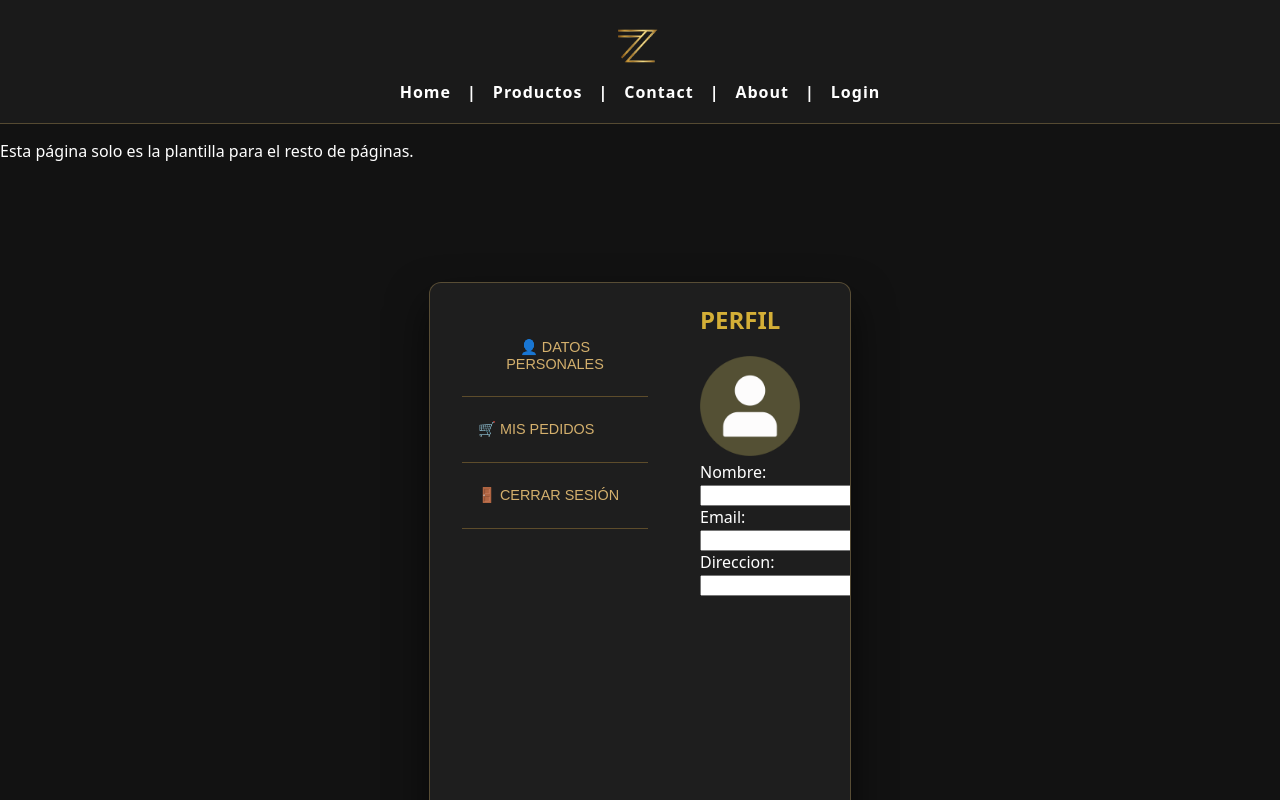
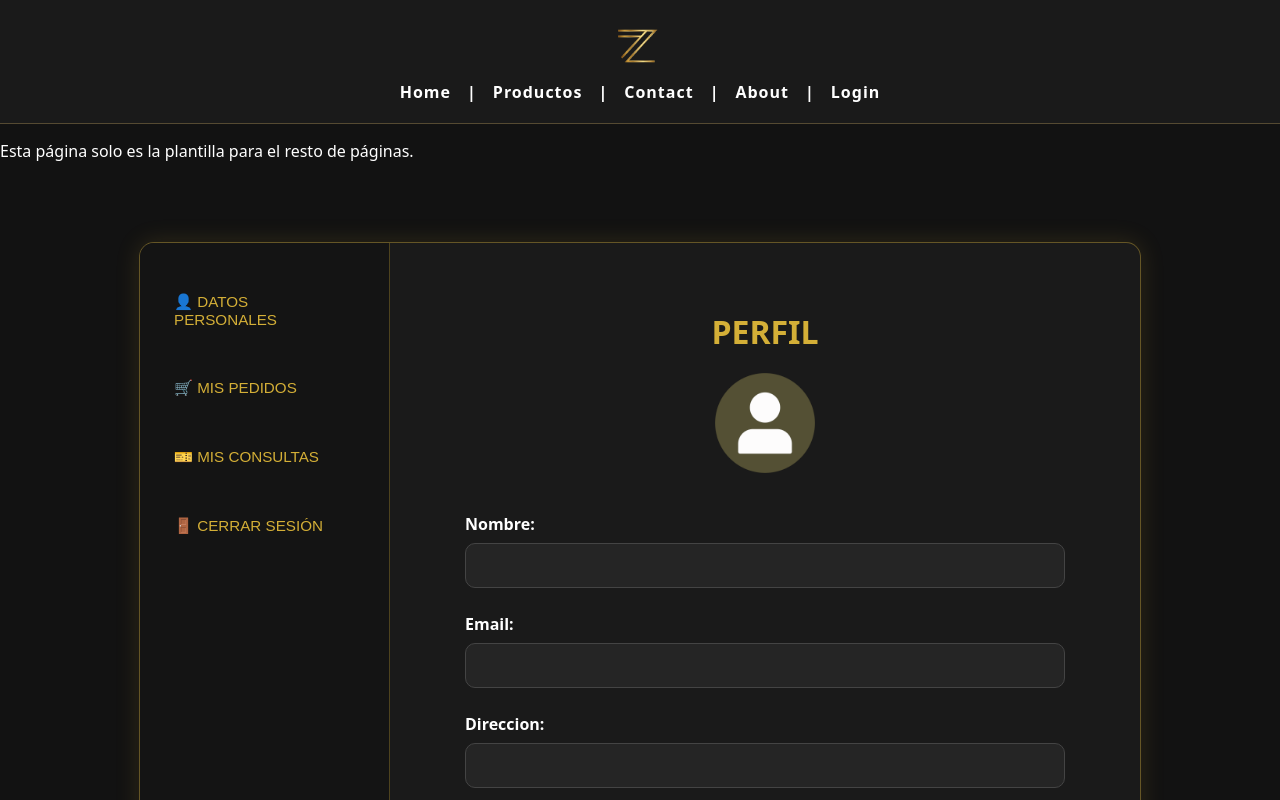
Before and after one commit to kylewenad/Proyecto_Desarrollo_Interfaces, a React (Vite) app in the folder frontend/: page /Profile in a window 1280 px wide. Shown: the top 800 px of the page. Built offline with nearby package versions, Linux system fonts and the light colour scheme.

Commit message:
profile algunos cambios

```diff
--- a/frontend/src/pages/Profile.jsx
+++ b/frontend/src/pages/Profile.jsx
@@ -4,8 +4,10 @@ import '../styles/profile.css';
 import { useState } from 'react';
 
 export default function ProfileMenu() {
-  const [user,setUser] = useState('');
-  const [email,setEmail] = useState('');
+  const [user] = useState("");
+  const [email] = useState("");
+  const [direccion] = useState("");
+
   const navigate = useNavigate();
 
   const logout = () => {
@@ -26,6 +28,10 @@ export default function ProfileMenu() {
             🛒 MIS PEDIDOS
           </button>
 
+          <button className="aside__button" onClick={() => navigate("/contact")}>
+            🎫 MIS CONSULTAS
+          </button>
+
           <button className="aside__button" onClick={logout}>
             🚪 CERRAR SESIÓN
           </button>
@@ -37,32 +43,37 @@ export default function ProfileMenu() {
             <img src={profile_img} alt="imagen por defecto del perfil"/>
           </div>
           <div className="profile__data">
+
+            <div className="campo">
             <label>Nombre: </label>
               <input className="profile__input"
                 type="text"
                 value={user}
                 readOnly></input>
+              </div>
+
+            <div className="campo">
             <label>Email: </label>
               <input className="profile__input"
                 type="text"
                 value={email}
                 readOnly>
               </input>
-            <label>Direccion: </label>
-            <input className="profile__input">
-              </input>
             </div>
-           <br></br>
-           <br></br>
-           <br></br>
-           <br></br>
-           <br></br>
-           <br></br>
-           <br></br>
-           <br></br>
-           <br></br>
-           <br></br>
-           <br></br>
+
+            <div className="campo">
+              <label>Direccion: </label>
+              <input className="profile__input"
+                type="text"
+                value={direccion}
+                readOnly/>
+            </div>
+            <div className="profile__actions">
+              <button className="profile__edit-btn">EDITAR PERFIL</button>
+            </div>
+
+          </div>
+
         </div>
       </div>
     </section>
--- a/frontend/src/styles/profile.css
+++ b/frontend/src/styles/profile.css
@@ -1,76 +1,172 @@
 .section__profile{
-    height: calc(100vh - 70px);
-    display:flex;
-    align-items:center;
-    justify-content:center;
-    padding:40px;
-
-    background-size:cover;
-    background-position:center;
-    background-repeat:no-repeat;
-    position:relative;
+    min-height: calc(100vh - 70px);
+    display: flex;
+    align-items: center;
+    justify-content: center;
+    padding: 40px;
+    background-size: cover;
+    background-position: center;
+    background-repeat: no-repeat;
 }
 
 .container__profile{
-    display:grid;
+    display: grid;
     grid-template-columns: 250px 1fr;
-    min-height: 600px;
-    gap: 20px;
-    position:relative;
-    z-index:1;
-    width:100%;
-    max-width:420px;
-    padding:0;
-    border-radius:12px;
-    background:var(--bg-surface);
-    backdrop-filter:blur(12px);
-    border:1px solid var(--border-gold);
-    box-shadow:0 20px 40px rgba(0,0,0,0.6);
-    color: var(--text-);
+    width: 90%;
+    max-width: 1000px;
+    min-height: 650px;
+
+    background: #1a1a1a;
+    border: 1px solid rgba(212,175,55,0.4);
+    border-radius: 15px;
+
     overflow: hidden;
+
+    box-shadow: 0 0 25px rgba(212,175,55,0.15);
 }
 
+/* MENÚ LATERAL */
+
 .aside__profile{
-    display:flex;
-    flex-direction:column;
-    padding: 2rem;
+    background: #141414;
+    padding: 2rem 1rem;
+    border-right: 1px solid rgba(212,175,55,0.3);
+
+    display: flex;
+    flex-direction: column;
+    gap: 15px;
 }
 
 .aside__button{
     width: 100%;
-    display: flex;
-    align-items: center;
-    gap: 1rem;
-
-    padding: 1.5rem 1rem;
-    background: var(--bg-surface);
-    color: #d4b06d;
+    padding: 18px;
 
     border: none;
+    border-radius: 8px;
 
-    border-bottom: 1px solid #5d4c2b;
-    overflow: hidden;
-    font-size: 0.9rem;
-    text-transform: uppercase;
+    background: transparent;
+    color: #d4af37;
 
+    text-align: left;
+    font-size: 0.95rem;
     cursor: pointer;
-    transition: 0.3s;
+
+    transition: .3s;
 }
 
 .aside__button:hover{
-    transform:translateY(-2px);
-    box-shadow:var(--gold-glow);
+    background: rgba(212,175,55,0.15);
+    transform: translateX(5px);
 }
 
-.info_profile{
-    display: grid;
-    grid-template-rows: 1fr 1fr;
+/* CONTENIDO */
+
+.info__profile{
+    padding: 40px;
 }
 
 .profile__titulo{
-    align-content: center;
+    display: flex;
+    flex-direction: column;
+    align-items: center;
+    margin-bottom: 40px;
 }
-.info__profile img{
-    max-width: 100px;
+
+.profile__titulo h2{
+    color: #d4af37;
+    font-size: 2rem;
+    margin-bottom: 20px;
+}
+
+.profile__titulo img{
+    width: 100px;
+    height: 100px;
+    object-fit: contain;
+}
+
+.profile__data{
+    max-width: 600px;
+    margin: 0 auto;
+}
+
+.campo{
+    display: flex;
+    flex-direction: column;
+    margin-bottom: 25px;
+}
+
+.campo label{
+    color: white;
+    margin-bottom: 8px;
+    font-weight: 600;
+}
+
+.profile__input{
+    width: 100%;
+    padding: 14px;
+
+    background: #252525;
+    color: white;
+
+    border: 1px solid #444;
+    border-radius: 10px;
+
+    box-sizing: border-box;
+}
+
+.profile__input:focus{
+    outline: none;
+    border-color: #d4af37;
+}
+
+.profile__edit-btn{
+    margin-top: 20px;
+    padding: 14px 28px;
+
+    background: #d4af37;
+    color: #000;
+
+    border: none;
+    border-radius: 30px;
+
+    font-size: 1rem;
+    font-weight: 600;
+
+    cursor: pointer;
+
+    transition: all 0.3s ease;
 
 }
+.profile__actions{
+    display: flex;
+    justify-content: center;
+    margin-top: 30px;
+}
+
+.profile__edit-btn:hover{
+    background: #e5c158;
+    transform: translateY(-2px);
+    box-shadow: 0 0 15px rgba(212,175,55,0.5);
+}
+
+.profile__edit-btn:active{
+    transform: translateY(0);
+}
+
+/* MÓVIL */
+
+@media (max-width: 768px){
+
+    .container__profile{
+        grid-template-columns: 1fr;
+    }
+
+    .aside__profile{
+        border-right: none;
+        border-bottom: 1px solid rgba(212,175,55,0.3);
+    }
+
+    .info__profile{
+        padding: 25px;
+    }
+}
```
